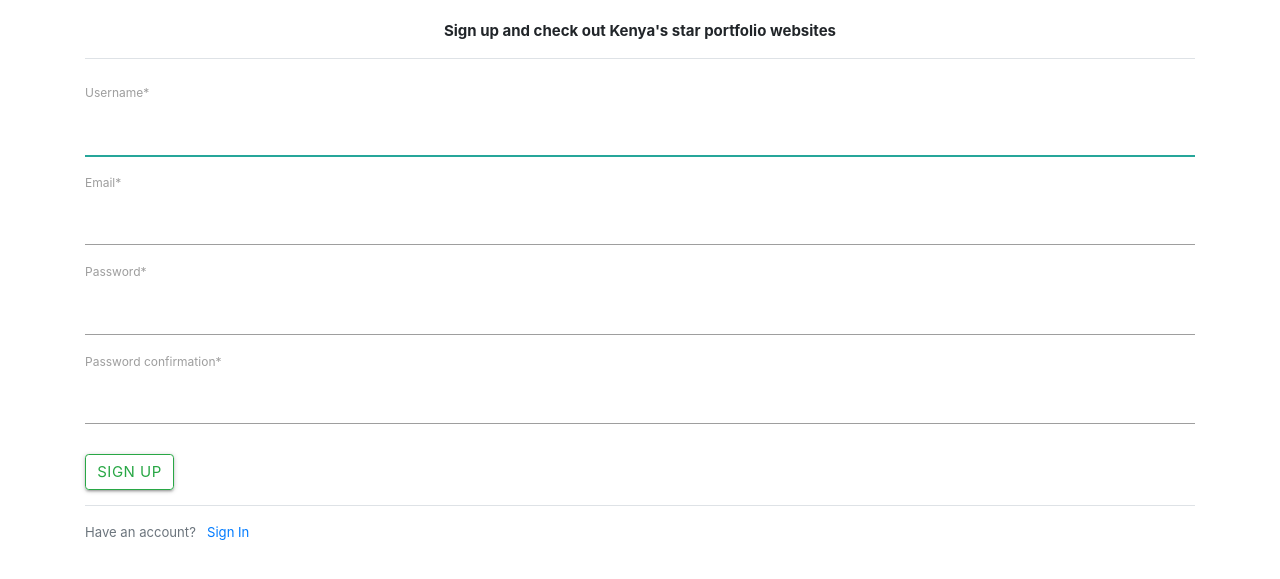
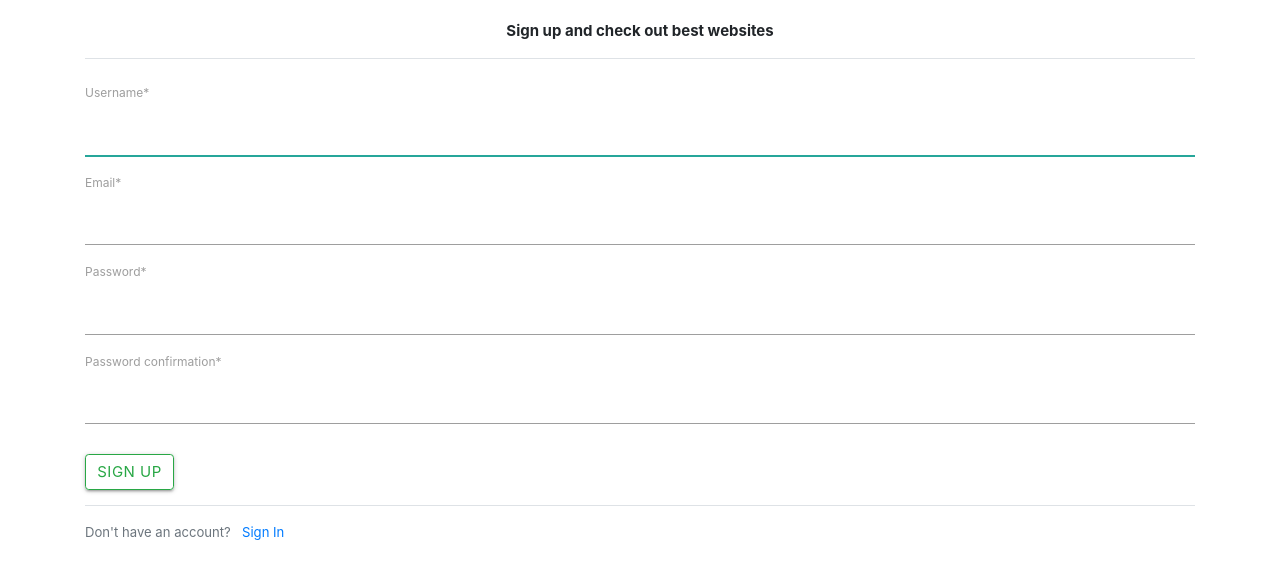
Before and after one commit to REAGAN2020/awwards, a Django app: page /register in a window 1280 px wide. Shown: the top 579 px of the page. Run offline with Django 3.2, Linux system fonts and the light colour scheme; some libraries are stand-ins or nearby versions.

Commit message:
modified some useless files

```diff
--- a/awards/static/css/register.css
+++ b/awards/static/css/register.css
@@ -14,7 +14,7 @@
 }
 
 .vl {
-    border-left: 6px solid rgb(90, 22, 22);
+    border-left: 6px solid rgb(88, 86, 86);
     height: 50px;
     margin-top: -70px;
     margin-bottom: 30px;
--- a/awards/templates/users/register.html
+++ b/awards/templates/users/register.html
@@ -12,7 +12,7 @@
                 <form method="POST">
                     {% csrf_token %}
                     <fieldset class="form-group form">
-                        <legend class="border-bottom mb-4"><p class="smalltxt"><b>Sign up and check out Kenya's star portfolio websites</b></p></legend>
+                        <legend class="border-bottom mb-4"><p class="smalltxt"><b>Sign up and check out best websites</b></p></legend>
                         {{ form|crispy }}
                     </fieldset>
                     <div class="form-group form">
@@ -20,7 +20,7 @@
                     </div>
                 </form>
                 <div class="border-top pt-3 below">
-                    <small class="text-muted">Have an account? <a class="ml-2" href="{% url 'login' %}">Sign In</a> </small>
+                    <small class="text-muted">Don't have an account? <a class="ml-2" href="{% url 'login' %}">Sign In</a> </small>
                 </div>
             </div>
         </div>
```
